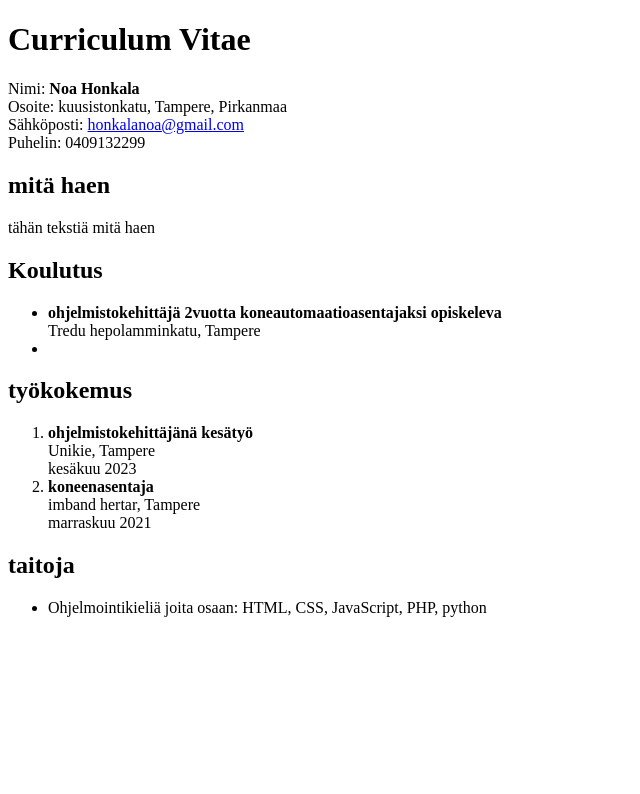
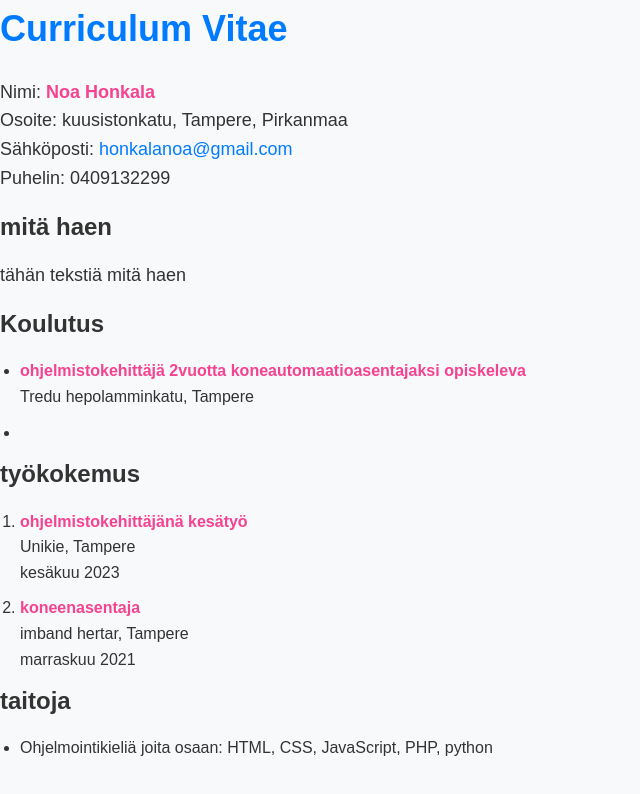
Before and after one commit to noahonk/noahonk.github.io, a plain HTML site: page index.html in a window 1280 px wide. Shown: the whole page, without its empty margins (0-640 px from the left). Drawn offline with Linux system fonts and the light colour scheme.

Commit message:
Update index.html

```diff
--- a/index.html
+++ b/index.html
@@ -1,5 +1,106 @@
+<!DOCTYPE html>
+<html>
+<head>
+  <title>CV</title>
+  <style>
+    /* Reset default browser styles */
+    body, h1, h2, p, ul, ol {
+      margin: 0;
+      padding: 0;
+    }
 
-<!DOCTYPE html>
+    body {
+      font-family: 'Arial', sans-serif;
+      background-color: #f8f9fa;
+      color: #333;
+      line-height: 1.6;
+    }
+
+    .container {
+      max-width: 800px;
+      margin: 0 auto;
+      padding: 20px;
+    }
+
+    h1 {
+      font-size: 36px;
+      margin-bottom: 20px;
+      color: #007bff;
+    }
+
+    h2 {
+      font-size: 24px;
+      margin-bottom: 15px;
+      color: #333;
+    }
+
+    p {
+      font-size: 18px;
+      margin-bottom: 15px;
+    }
+
+    a {
+      color: #007bff;
+      text-decoration: none;
+    }
+
+    a:hover {
+      text-decoration: underline;
+    }
+
+    ul, ol {
+      padding-left: 20px;
+    }
+
+    li {
+      margin-bottom: 10px;
+    }
+
+    .skills {
+      margin-top: 20px;
+    }
+
+    .skills li {
+      display: inline-block;
+      background-color: #007bff;
+      color: #fff;
+      padding: 5px 10px;
+      margin-right: 10px;
+      border-radius: 5px;
+    }
+
+    .skills li:last-child {
+      margin-right: 0;
+    }
+
+    /* Different colors for each <strong> */
+    strong:nth-of-type(1) {
+      color: #f54291; /* Pink */
+    }
+
+    strong:nth-of-type(2) {
+      color: #20c997; /* Green */
+    }
+
+    @keyframes fadeIn {
+      from {
+        opacity: 0;
+      }
+      to {
+        opacity: 1;
+      }
+    }
+
+    h1 {
+      font-size: 36px;
+      margin-bottom: 20px;
+      color: #007bff;
+      animation: fadeIn 1s ease-in-out;
+    }
+  </style>
+</head>
+<body>
+  <!DOCTYPE html>
 <html>
 <head>
 <link rel="stylesheet" type="css" href="style.css">
@@ -51,3 +152,6 @@
   </ul>
 </body>
 </html>
+
+</body>
+</html>
```
